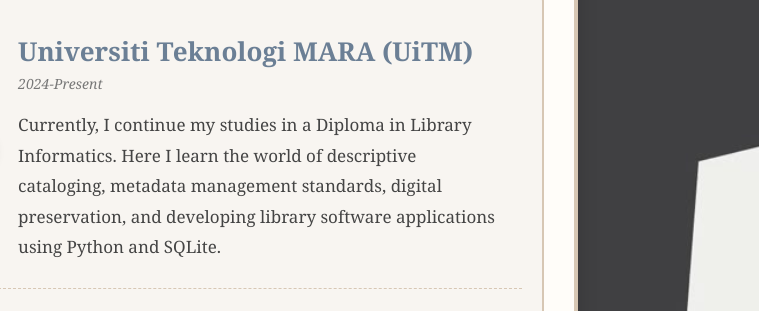
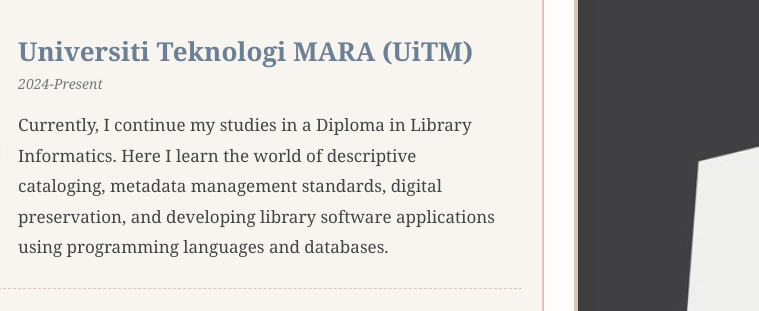
Before and after one commit to arnikarmila562-arch/IML-254-INDIVIDUAL-ASSIGNMENT, a plain HTML site: page education.html in a window 1280 px wide. Shown: the part 274-585 px from the top of the page, 521-1280 px from the left. Drawn offline with Linux system fonts and the light colour scheme.

Commit message:
Update education.html

```diff
--- a/education.html
+++ b/education.html
@@ -158,7 +158,7 @@
                <td style="width: 65%; text-align: left; vertical-align: top; padding: 20px;">
                    <h2 class="edu-title">Universiti Teknologi MARA (UiTM)</h2>
                    <p class="edu-year"><i>2024-Present</i></p>
-                   <p class="edu-desc">Currently, I continue my studies in a Diploma in Library Informatics. Here I learn the world of descriptive cataloging, metadata management standards, digital preservation, and developing library software applications using Python and SQLite.</p>
+                   <p class="edu-desc">Currently, I continue my studies in a Diploma in Library Informatics. Here I learn the world of descriptive cataloging, metadata management standards, digital preservation, and developing library software applications using programming languages and databases.</p>
                </td>
            </tr>
 
```
